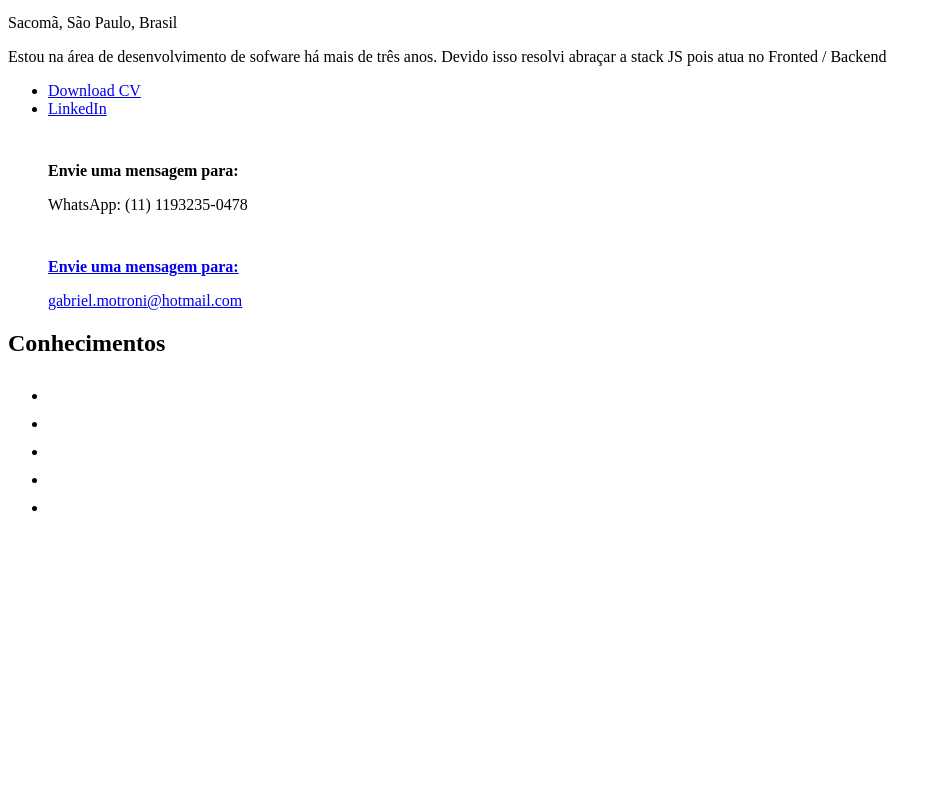
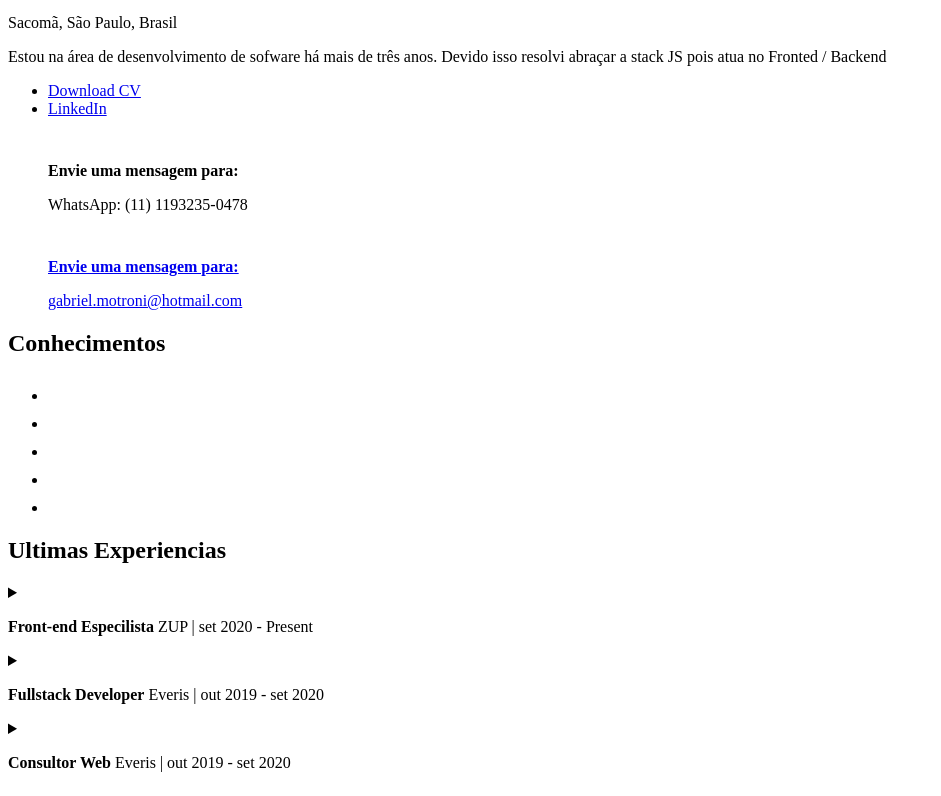
Before and after one commit to gabrielmotroni-prog/curso-angular-portfolio, an Angular app: page / in a window 1280 px wide. Shown: the part 242-1038 px from the top of the page, without its empty margins (0-941 px from the left). Before the commit the page ends 800 px from the top, so only its background shows below. Built offline with nearby package versions, Linux system fonts and the light colour scheme.

Commit message:
feat html componente experiences

```diff
--- /dev/null
+++ b/src/app/modules/portfolio/components/experiences/experiences.component.html
@@ -0,0 +1,14 @@
+<div class="container">
+  <h2>Ultimas Experiencias</h2>
+  @for (item of arrayExperiences(); track item) {
+<details>
+  <summary>
+    <p>
+      <strong>{{item.summary.strong}}</strong>
+      {{item.summary.p}}
+    </p>
+  </summary>
+  <article [innerHTML]="item.text"></article>
+</details>
+  }
+</div>
--- /dev/null
+++ b/src/app/modules/portfolio/components/experiences/experiences.component.ts
@@ -0,0 +1,35 @@
+import { Component, signal } from '@angular/core';
+import { IExperiences } from '../../interface/experience.interface';
+
+@Component({
+  selector: 'app-experiences',
+  standalone: true,
+  imports: [],
+  templateUrl: './experiences.component.html',
+  styleUrl: './experiences.component.scss',
+})
+export class ExperiencesComponent {
+  public arrayExperiences = signal<IExperiences[]>([
+    {
+      summary: {
+        strong: 'Front-end Especilista',
+        p: 'ZUP | set 2020 - Present',
+      },
+      text: '<p> Desde setembro de 2020, atuo como analista de sistema especilista na zup, nas areas</p> ',
+    },
+    {
+      summary: {
+        strong: 'Fullstack Developer',
+        p: 'Everis | out 2019 - set 2020',
+      },
+      text: '<p> Durante meu periodo na everis de o </p> ',
+    },
+    {
+      summary: {
+        strong: 'Consultor Web',
+        p: 'Everis | out 2019 - set 2020',
+      },
+      text: '<p>  Em minha jornada como consultor web</p>',
+    },
+  ]);
+}
--- /dev/null
+++ b/src/app/modules/portfolio/interface/experience.interface.ts
@@ -0,0 +1,4 @@
+export interface IExperiences {
+  summary: {strong:string; p:string};
+  text:string
+}
--- a/src/app/modules/portfolio/pages/home.component.html
+++ b/src/app/modules/portfolio/pages/home.component.html
@@ -1,4 +1,5 @@
 <app-header></app-header>
 <main>
   <app-knownledge />
+  <app-experiences />
 </main>
--- a/src/app/modules/portfolio/pages/home.component.ts
+++ b/src/app/modules/portfolio/pages/home.component.ts
@@ -1,11 +1,12 @@
 import { Component } from '@angular/core';
 import { HeaderComponent } from '../components/header/header.component';
 import { KnownledgeComponent } from '../components/knownledge/knownledge.component';
+import { ExperiencesComponent } from '../components/experiences/experiences.component';
 
 @Component({
   selector: 'app-home',
   standalone: true,
-  imports: [HeaderComponent, KnownledgeComponent],
+  imports: [HeaderComponent, KnownledgeComponent,ExperiencesComponent],
   templateUrl: './home.component.html',
   styleUrl: './home.component.scss',
 })
```
Also changed, not shown: src/app/modules/portfolio/components/experiences/experiences.component.scss (added), 1 other file (tests, documents, lock files or other folders).
